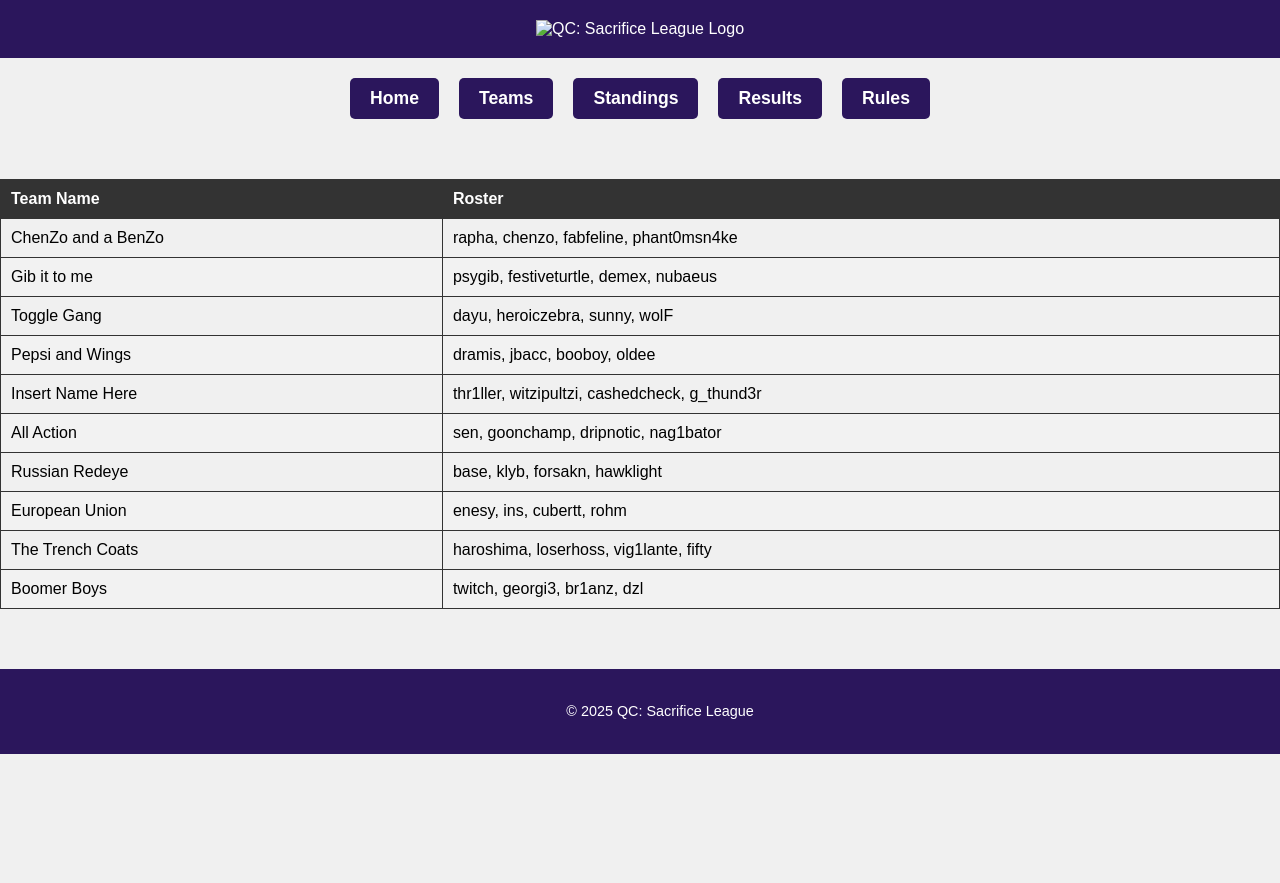
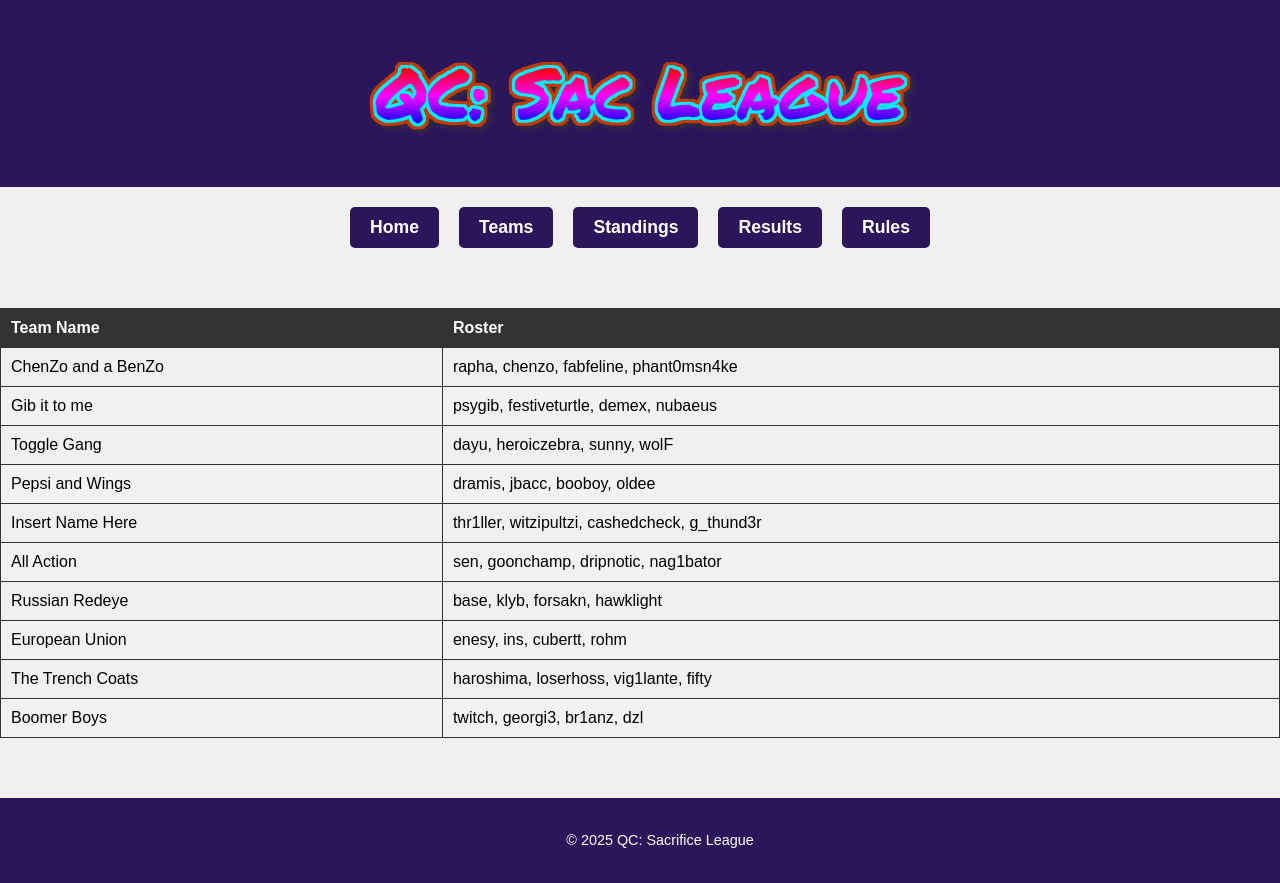
Before and after one commit to chargerxt/qcsacleague, a plain HTML site: page teams.html in a window 1280 px wide. Shown: the top 883 px of the page. Before the commit the page ends 800 px from the top, so only its background shows below. Drawn offline with Linux system fonts and the light colour scheme.

Commit message:
Update teams.html

```diff
--- a/teams.html
+++ b/teams.html
@@ -8,7 +8,7 @@
 </head>
 <body>
   <header>
-    <img src="images/logo.png" alt="QC: Sacrifice League Logo" />
+    <img src="logo.png" alt="QC: Sacrifice League Logo" />
   </header>
 
   <nav>
```
